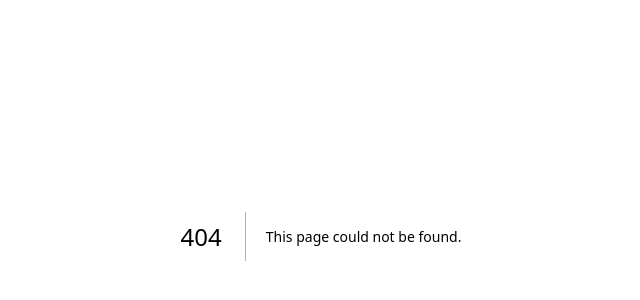
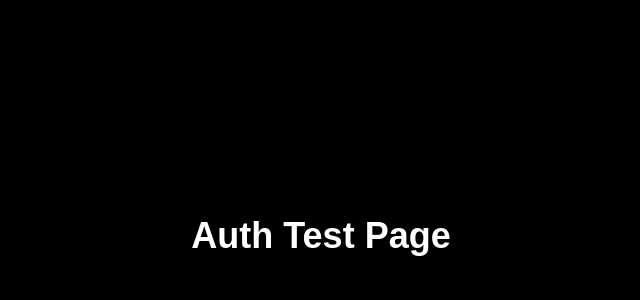
Before and after one commit to Zoroji/CAPTION-SAAS-, a Next.js app in the folder frontend/: page /auth in a window 1280 px wide. Before the commit this address had no page. Shown: the part 164-464 px from the top of the page, without its empty margins (319-959 px from the left). Built offline with nearby package versions, Linux system fonts and the light colour scheme.

Commit message:
auth pages testing added

```diff
--- /dev/null
+++ b/frontend/src/app/auth/page.tsx
@@ -0,0 +1,7 @@
+export default function AuthPage() {
+  return (
+    <main className="min-h-screen bg-black text-white flex items-center justify-center">
+      <h1 className="text-4xl font-bold">Auth Test Page</h1>
+    </main>
+  );
+}
```
